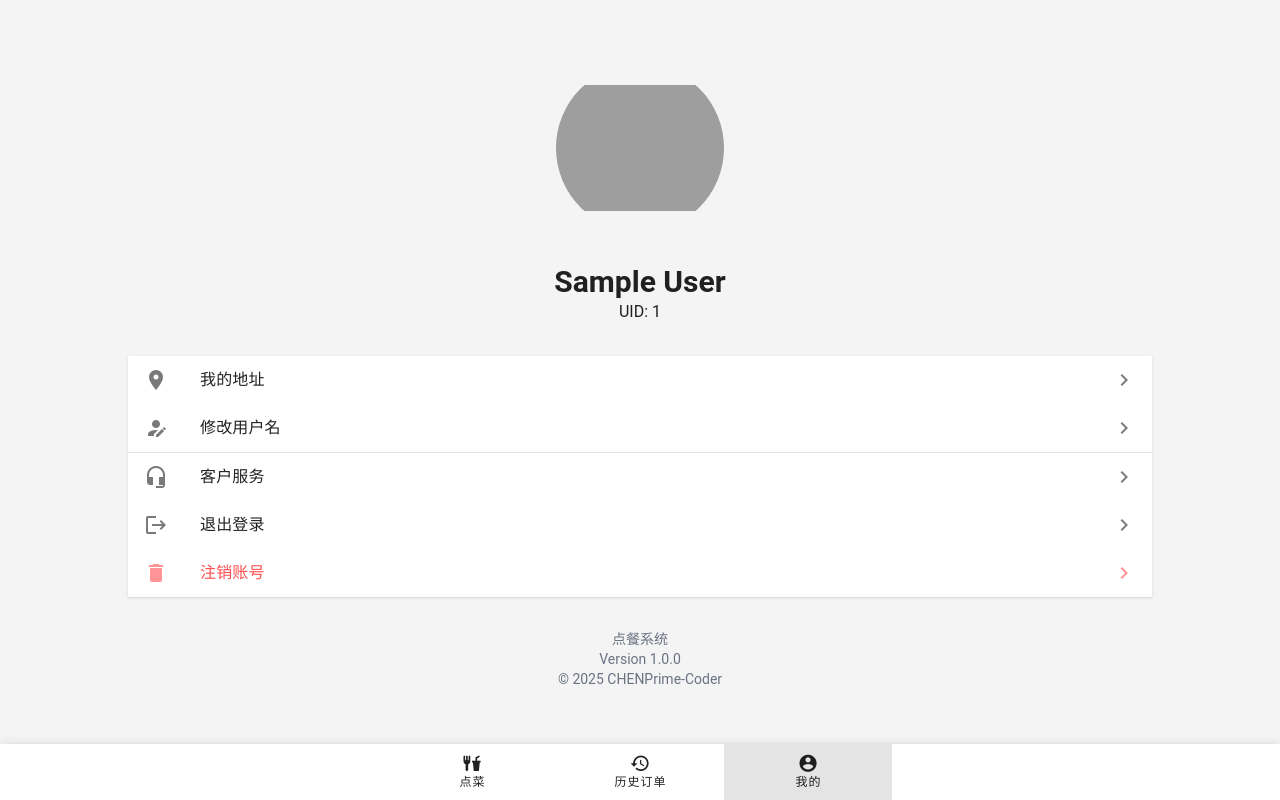
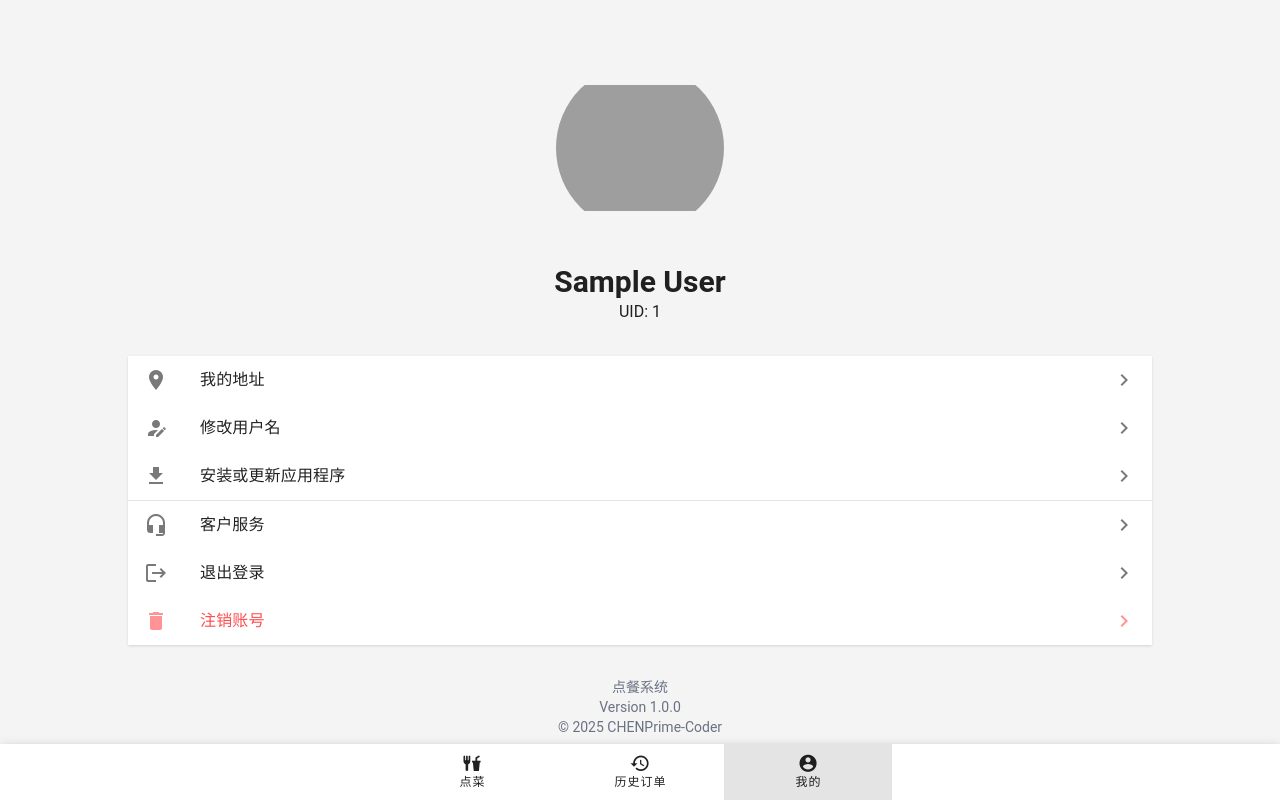
Before and after one commit to CHENPrime-coder/pwa-demo, a Vue app: page /account in a window 1280 px wide. Built offline with nearby package versions, Linux system fonts and the light colour scheme; sample sign-in values are in the browser's storage; grey boxes are pictures that could not be loaded.

Commit message:
feat: 添加 PWA 安装提示功能，优化用户体验

```diff
--- a/src/views/AccountView.vue
+++ b/src/views/AccountView.vue
@@ -1,6 +1,6 @@
 <script setup>
 import { colors } from '@/tools/colors';
-import { ref, useTemplateRef } from 'vue';
+import { ref, useTemplateRef, onMounted } from 'vue';
 import mitt from '@/plugins/mitt';
 import { useUserStore } from '@/stores/user';
 import rules from '@/tools/rules';
@@ -13,6 +13,38 @@ const appName = ref('点餐系统');
 const modifyUsernameDialog = ref(false);
 const form = useTemplateRef('form');
 const username = ref(user.userName);
+const deferredPrompt = ref(null);
+
+onMounted(() => {
+  window.addEventListener('beforeinstallprompt', (e) => {
+    // 防止 Chrome 67 及更早版本自动显示安装提示
+    e.preventDefault();
+    // 存储事件以便稍后触发
+    deferredPrompt.value = e;
+    // 可选：更新 UI 通知用户 PWA 可以安装
+    // console.log('beforeinstallprompt event fired');
+  });
+});
+
+const installOrUpdateApp = async () => {
+  if (deferredPrompt.value) {
+    deferredPrompt.value.prompt();
+    const { outcome } = await deferredPrompt.value.userChoice;
+    if (outcome === 'accepted') {
+      mitt.emit('showToast', { msg: '应用安装成功' });
+    } else {
+      mitt.emit('showToast', { msg: '用户取消安装' });
+    }
+    deferredPrompt.value = null;
+  } else {
+    // deferredPrompt.value 为 null 有几种情况：
+    // 1. PWA 已经安装
+    // 2. 浏览器不支持 'beforeinstallprompt' 事件 (例如桌面版 Safari, Firefox 早期版本)
+    // 3. 'beforeinstallprompt' 事件尚未触发 (例如，PWA 不符合安装条件)
+    // 4. 用户已经拒绝过安装提示 (某些浏览器可能不会再次提示)
+    mitt.emit('showToast', { msg: '应用已是最新版本或无法发起安装提示。' });
+  }
+};
 
 const modifyUsername = async () => {
   const isValid = (await form.value.validate()).valid;
@@ -92,6 +124,13 @@ const openLogoutConfirmDialog = () => {
           title="修改用户名"
           @click="modifyUsernameDialog = true"
         />
+        <v-list-item
+          color="primary"
+          append-icon="mdi-chevron-right"
+          prepend-icon="mdi-download"
+          title="安装或更新应用程序"
+          @click="installOrUpdateApp"
+        />
         <v-divider />
         <v-list-item
           color="primary"
```
